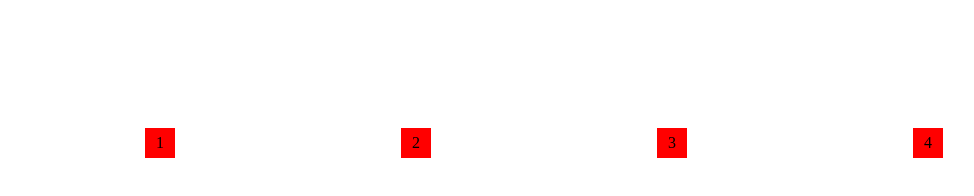
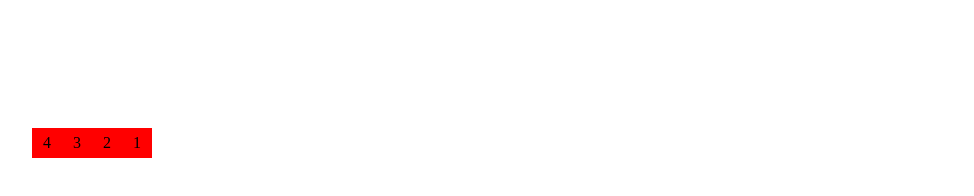
Before and after one commit to binky-binky/Internship_repo, a plain HTML site: page index.html in a window 1280 px wide. Shown: the whole page, without its empty margins (96-1070 px from the left). Drawn offline with Linux system fonts and the light colour scheme.

Commit message:
Flex commit

```diff
--- a/style.css
+++ b/style.css
@@ -18,25 +18,49 @@
 }
 
 .flex-body {
-    display: flex;
+    display: flex; /*Элемент ведёт себя как блочный и выкладывает содержимое согласно флекс-модели.*/
+    display: inline-flex; /*Элемент ведёт себя как строчный и выкладывает содержимое согласно флекс-модели. */
 }
 
-/* Распологает элементы в ряд, с одинаковыми отступами  между элементами */
+.flex-body {
+    /*Свойство flex-direction задаёт направление основных осей в контейнере и тем самым определяет положение флексов в контейнере. На само направление также влияет значение атрибута dir у контейнера.*/
 
-/* .flex-body {
-    justify-content: space-between;
-} */
-
-
-
-/* Распологает элементы в ряд, с одинаковыми отступами  между элементами и по краям*/
+    flex-direction: row ; /*Главная ось направлена так же, как и ориентация текста, по умолчанию слева направо. Если значение dir задано как rtl, то направление оси идёт справа налево.*/
+    flex-direction: row-reverse; /*Похоже на значение row, но меняются местами начальная и конечная точки и главная ось направлена справа налево. Если значение dir задано как rtl, то направление оси идёт слева направо.*/
+    flex-direction: column ; /*Главная ось располагается вертикально и направлена сверху вниз.*/
+    flex-direction: column-reverse ; /*Главная ось располагается вертикально, но меняется положение начальной и конечной точек и ось направлена снизу вверх.*/
+}
 
 .flex-body {
-    justify-content: space-around;
+    /* Свойство flex-wrap Указывает, следует ли флексам располагаться в одну строку или можно занять несколько строк. Если перенос строк допускается, то свойство также позволяет контролировать направление, в котором выкладываются строки. */
+     flex-wrap: nowrap; /*Флексы выстраиваются в одну линию. */
+     flex-wrap: wrap; /*Флексы выстраиваются в несколько строк, их направление задаётся свойством flex-direction. */
+     flex-wrap: wrap-reverse; /*Флексы выстраиваются в несколько строк, в направлении, противоположном flex-direction. */
 }
 
-/* Распологает элементы в колону. */
+.flex-body {
+    /* Cвойство flex-flow является сокращённым свойством для отдельных свойств flex-direction и flex-wrap. */
+    flex-flow: row nowrap;
+    flex-flow: column-reverse;
+    flex-flow: column nowrap;
+    flex-flow: row-reverse wrap-reverse;
+}
 
-/* .flex-body {
-    flex-direction: column;
-} */
+.flex-body {
+    /* Свойство justify-content определяет, как браузер распределяет пространство вокруг флекс-элементов вдоль главной оси контейнера. Это делается после того, как применяются размеры и автоматические отступы, за исключением ситуации, когда по крайней мере у одного элемента flex-grow больше нуля. При этом не остаётся никакого свободного пространства для манипулирования. */
+     justify-content: space-around; /*Флексы равномерно распределяются по всей строке. Пустое пространство перед первым и после последнего элементов равно половине пространства между двумя соседними элементами. */
+    justify-content: space-between; /* Флексы равномерно распределяются по всей строке. Первый и последний элемент прижимаются к соответствующим краям контейнера. */
+     justify-content: space-evenly; /*Флексы распределяются так, что расстояние между любыми двумя соседними элементами, а также перед первым и после последнего, было одинаковым. */
+     justify-content: center; /*Флексы выравниваются по центру строки. */
+     justify-content: flex-end; /*Флексы прижаты к концу строки. */
+     justify-content: flex-start; /*Флексы прижаты к началу строки. */
+}
+
+.flex-body {
+    /* Cвойство align-items выравнивает флекс-элементы внутри контейнера в перпендикулярном направлении. */
+    align-items: flex-start;  /*Флексы выравниваются в начале поперечной оси контейнера. */
+     align-items: flex-end; /*Флексы выравниваются в конце поперечной оси контейнера. */
+     align-items: center; /*Флексы выравниваются по линии поперечной оси. */
+     align-items: baseline; /*Флексы выравниваются по их базовой линии. */
+     align-items: stretch; /*Флексы растягиваются таким образом, чтобы занять всё доступное пространство контейнера. */
+}
```
